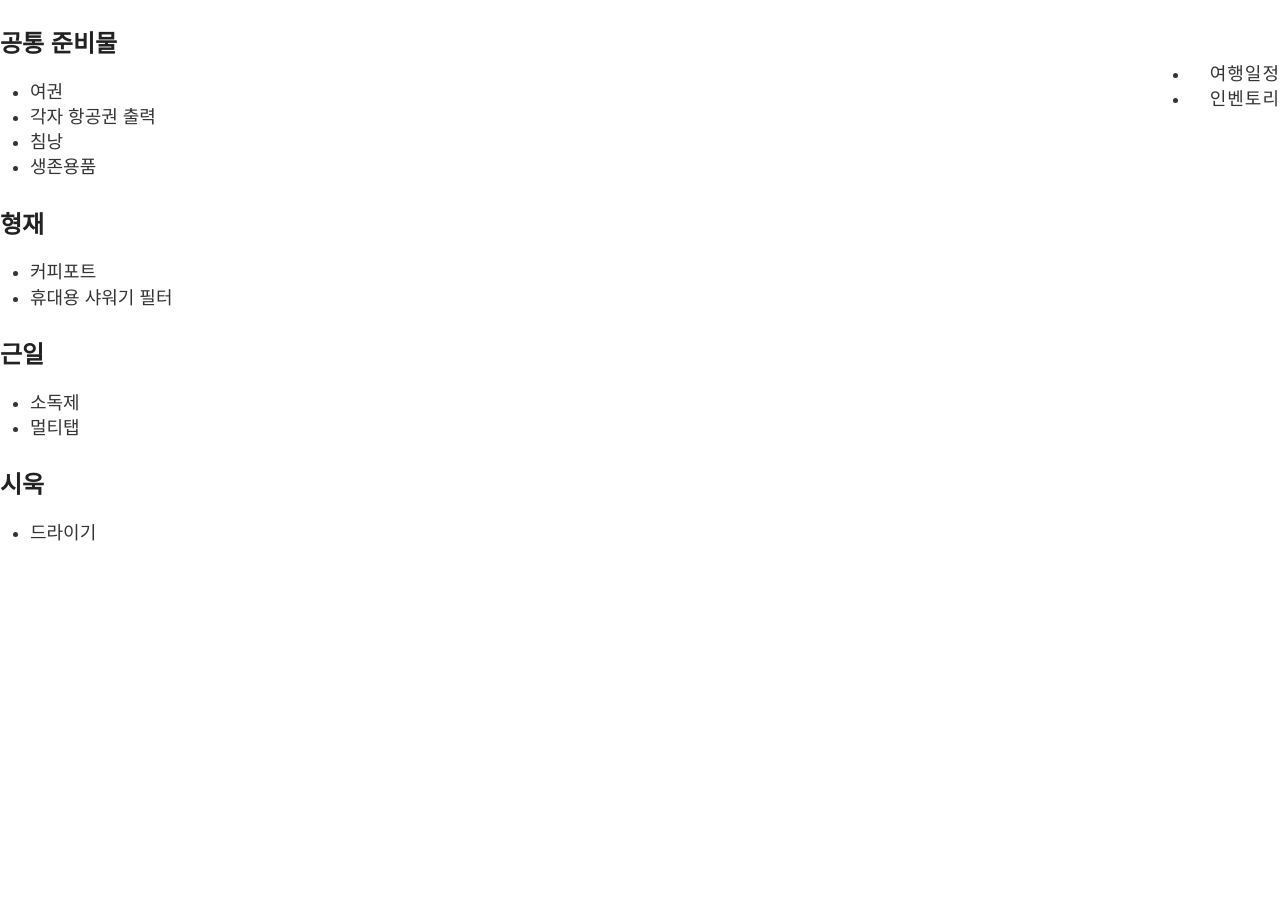
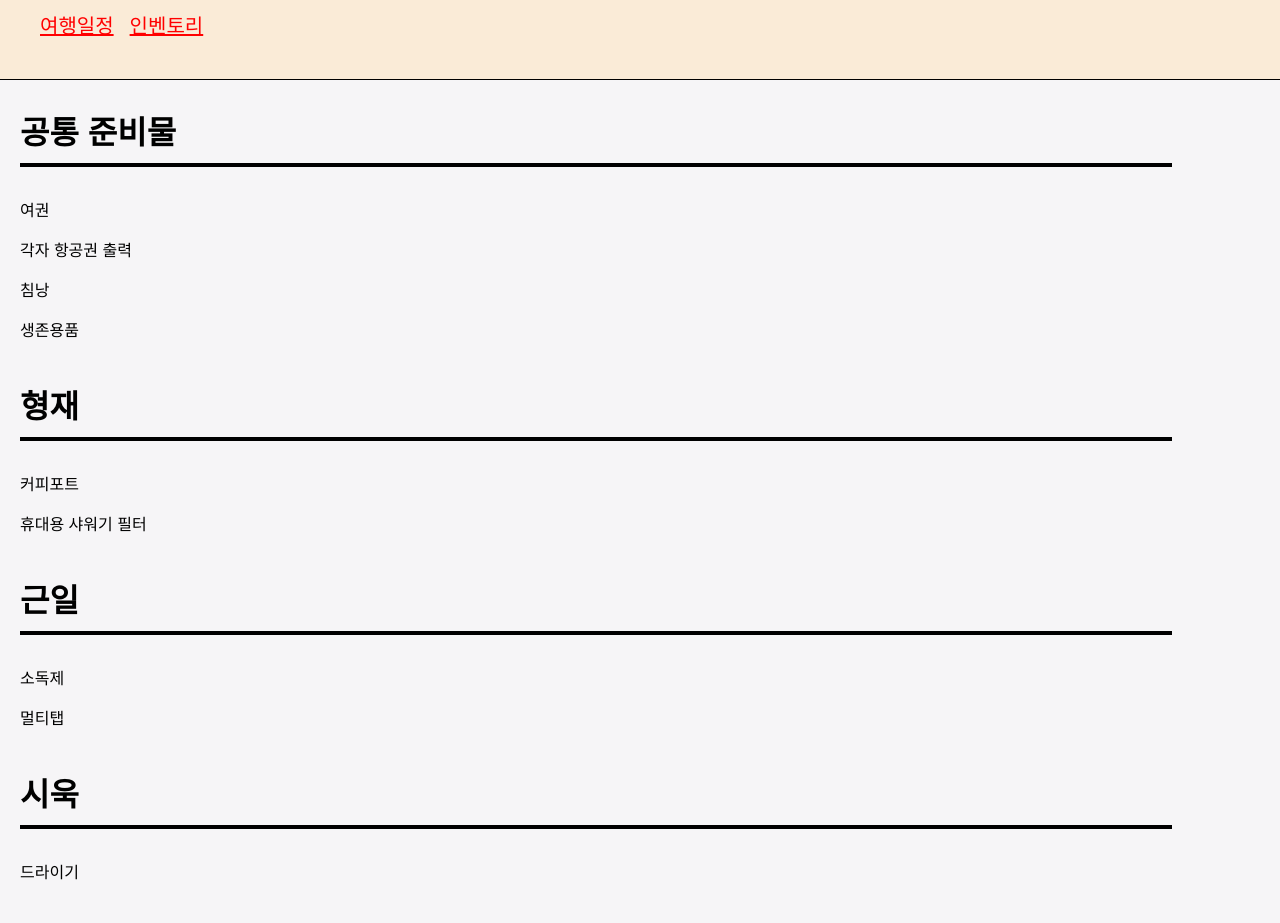
Before and after one commit to newbrother/newbrother.github.io, a Jekyll site: the page IndiaTrip2.html, which Jekyll copies as it is, in a window 1280 px wide. Built offline with Jekyll 4.4.1, drawn with Linux system fonts in a browser that asks for light colours; before the commit the page ends 900 px from its top, so only the background shows below that.

Commit message:
Update IndiaTrip2.html

```diff
--- a/IndiaTrip2.html
+++ b/IndiaTrip2.html
@@ -1,6 +1,6 @@
 <!DOCTYPE html>
 <head>
-  <link rel="stylesheet" href="style.css" />
+  <link rel="stylesheet" href="css/style.css" />
   <title>형재근일시욱 인도여행</title>
 </head>
 <body>
```
